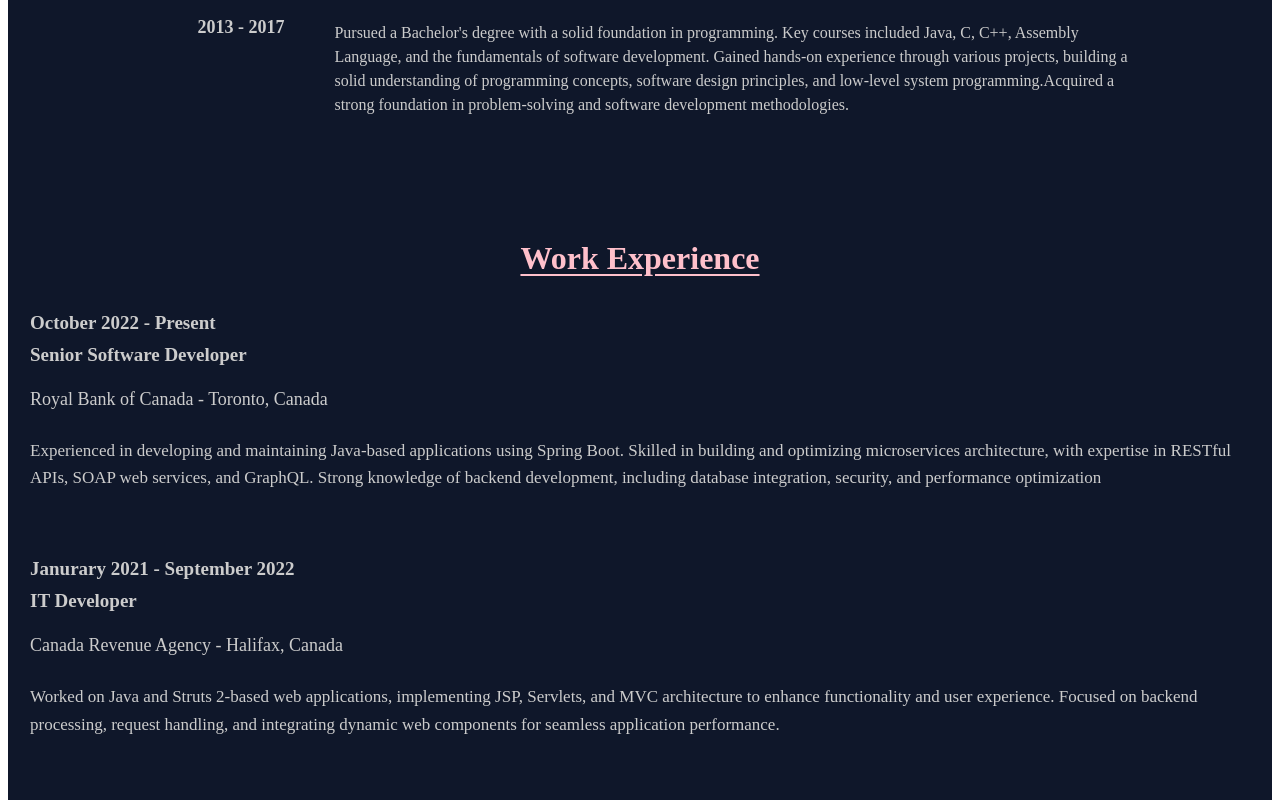
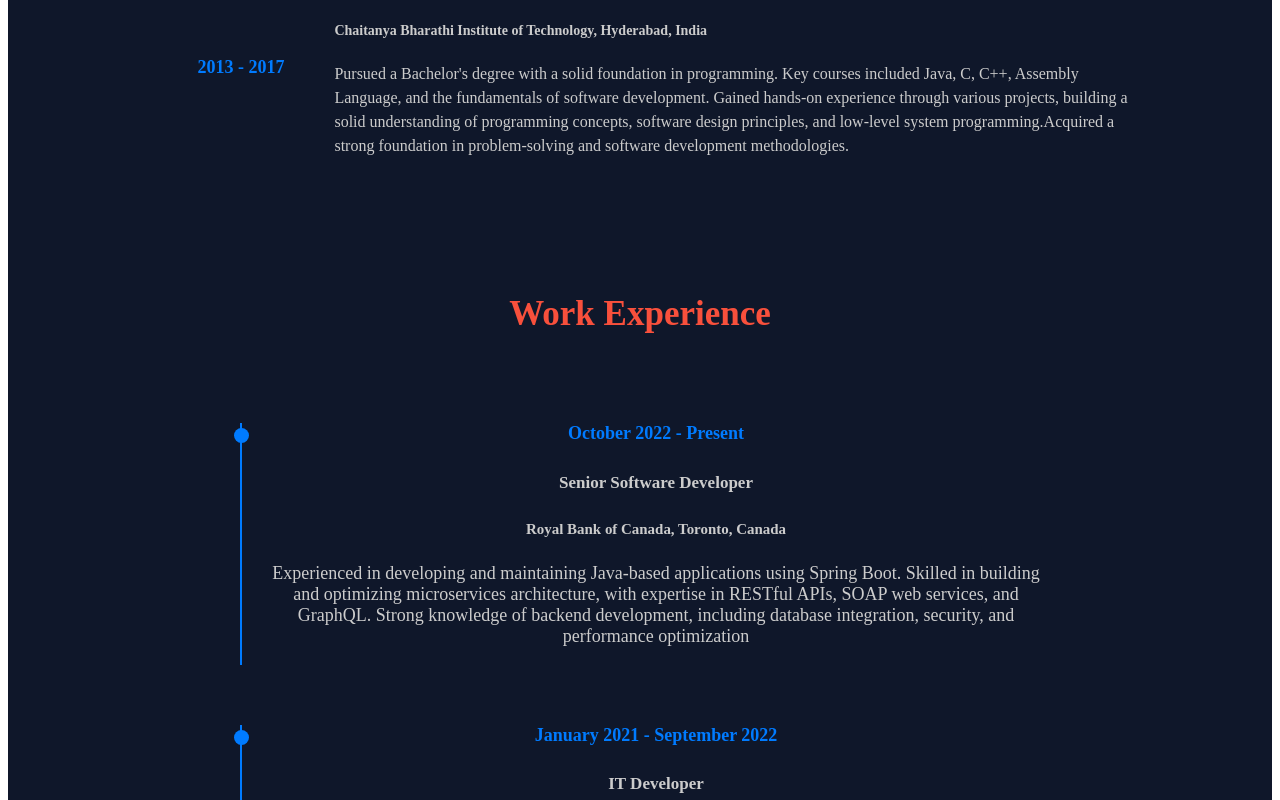
Before and after one commit to sidn7/SidWebsite, an Angular app: page / in a window 1280 px wide. Shown: the part 1800-2600 px from the top of the page. Built offline with nearby package versions, Linux system fonts and the light colour scheme.

Commit message:
Adding design

```diff
--- a/src/app/about-section/about-section.component.css
+++ b/src/app/about-section/about-section.component.css
@@ -33,9 +33,10 @@
 .about-me h2 {
   margin: 0;
   font-size: 1.8em;
-  color: pink;
-  text-decoration: underline;
-  text-underline-offset: 5px;
+  color: #F96857;
+  text-align: center;
+  --text-decoration: underline;
+  --text-underline-offset: 5px;
   text-decoration-thickness: 2px;
 }
 
--- a/src/app/body/body.component.css
+++ b/src/app/body/body.component.css
@@ -31,7 +31,8 @@
 .title {
   font-size: 3.2em; /* Adjust as needed */
   margin:25px 0 0 0; /* Adjust space between name and title */
-  color: #CCCCCC; /* Subtle color for contrast */
+
+
 }
 
 h1, h2 {
--- a/src/app/contact/contact.component.css
+++ b/src/app/contact/contact.component.css
@@ -28,9 +28,9 @@ html, body {
 h2 {
   font-size: 2rem;
   font-weight: bold;
-  color: pink;
+  color: #F96857;
   margin-bottom: 20px;
-  text-decoration: underline;
+  --text-decoration: underline;
   text-underline-offset: 5px;
   text-decoration-thickness: 2px;
 }
@@ -42,12 +42,12 @@ h2 {
   box-shadow: 0 4px 8px rgba(0, 0, 0, 0.1);
   width: 100%;
   max-width: 500px;
-  border: 1px solid #ccc;
+  border: 0.5px solid #ccc;
 }
 
 p {
   font-size: 18px;
-  color: #667;
+  color: white;
   margin-bottom: 20px;
 }
 
@@ -62,7 +62,7 @@ input, textarea {
 
 button {
   padding: 12px;
-  background-color: #007bff;
+  background-color: #0056b3;
   color: white;
   border: none;
   border-radius: 5px;
@@ -74,13 +74,13 @@ button {
 }
 
 button:hover {
-  background-color: #0056b3;
+  background-color: #007bff;
 }
 
 footer {
   margin-top: 40px;
   text-align: center;
-  background-color: rgb(237, 188, 188);
+  background-color: #F96857;
   color: white;
   padding: 20px;
   width: 100%;
@@ -96,7 +96,7 @@ footer {
 .social-links a {
   text-decoration: none;
   font-weight: bold;
-  color: #667;
+  color: white;
   transition: color 0.3s ease;
 }
 
@@ -110,14 +110,15 @@ footer {
   text-align: center;
   border-radius: 5px;
   font-size: 18px;
+  color: #CCCCCC;
 }
 
 .response-message.success {
-  background-color: #d4edda;
-  color: #667;
+  --background-color: #d4edda;
+  color: #CCCCCC;
 }
 
 .response-message.error {
-  background-color: #f8d7da;
-  color: #667;
+  --background-color: #f8d7da;
+  color: #CCCCCC;
 }
--- a/src/app/contact/contact.component.ts
+++ b/src/app/contact/contact.component.ts
@@ -42,7 +42,7 @@ export class ContactComponent {
     emailjs.send('service_sfmawnf', 'template_d6qtpdb', templateParams,'wHnvrSZikrJT977Za')
       .then((response) => {
         console.log('Email sent successfully:', response);
-        this.responseMessage = 'Your message was sent successfully! Thank you for reaching out!';
+        this.responseMessage = 'Your message was sent successfully. Thank you for reaching out!';
         this.clearForm()
       })
       .catch((error) => {
--- a/src/app/education-section/education-section.component.css
+++ b/src/app/education-section/education-section.component.css
@@ -7,10 +7,11 @@
   flex-direction: column;
   align-items: center;
   gap: 20px; /* Space between each education entry */
+  margin-top: 70px;
 }
 
 .section-heading {
-  color: #CCCCCC;
+  color: #F96857;
   font-size: 35px;
 
 }
@@ -27,7 +28,7 @@
   font-weight: bold;
   min-width: 150px;
   text-align: right;
-  color: #CCCCCC;
+  color: #007bff;
   flex-shrink: 0;
 }
 
@@ -54,7 +55,7 @@
   font-size: 20px;
   font-weight: bold;
   margin-top: 5px;
-  color: #CCCCCC;
+  color: rgb(115, 176, 227);
 }
 
 p {
--- a/src/app/experience-section/experience-section.component.css
+++ b/src/app/experience-section/experience-section.component.css
@@ -1,86 +1,54 @@
 /* work-experience.component.css */
 .work-experience-home {
-  --background: linear-gradient(to right, #f8f9fa, #e9ecef);
+  text-align: center;
+  margin-top: 120px;
+}
+
+.section-heading {
+
+  color: #F8503C;
+  font-size: 35px;
+}
+
+.timeline {
+  padding-top: 60px;
+  position: relative;
+  max-width: 800px;
+  margin: auto;
+}
+
+.timeline-item {
+  display: flex;
+  align-items: flex-start;
+  margin-bottom: 60px;
+  position: relative;
+}
+
+.timeline-marker {
+  width: 15px;
+  height: 15px;
+  background-color: #007bff;
+  border-radius: 50%;
+  position: absolute;
+  left: -6.5px;
+  top: 5px;
+}
+
+.timeline-content {
+  padding-left: 30px;
+  border-left: 2px solid #007bff;
+  font-size:18px;
+  color: #CCCCCC;
 
 }
 
-.work-experience-section {
-  max-width: 1250px;
-  margin: 0 auto;
-  transition: transform 0.3s ease;
-  padding-top: 80px;
-
-}
-
-.work-experience-section h2 {
-  text-align: center;
-  margin-bottom: 20px;
-  color: pink;
-  text-decoration: underline;
-  text-underline-offset: 5px;
-  text-decoration-thickness: 2px;
-  font-size: 2rem;
-
-}
-
-.work-block {
-  display: flex;
-  align-items: center;
-  margin-bottom: 20px;
-  padding: 15px;
-  border-radius: 8px;
-  --background-color: #f9f9f9;
-  --box-shadow: 0px 4px 8px #CCCCCC;
-}
-
-.order-symbol {
-  display: flex;
-  align-items: center;
-  justify-content: center;
-  width:55px;
-  height: 40px;
-  border-radius: 50%;
-  background-color: #4CAF50; /* Green background for the symbol */
-  color: white;
-  font-size: 16px;
+.work-year {
   font-weight: bold;
-  margin-right: 15px;
-}
-
-.date {
-  font-size: 19px;
-  font-weight: bold;
-  color: #CCCCCC;
+  color: #007bff;
   margin-bottom: 5px;
 }
 
-.details {
-  display: flex;
-  flex-direction: column;
-
-}
-
 .title {
-  font-size: 19px;
-  font-weight: 600;
-  color: #CCCCCC;
-  margin: 5px 0;
-}
-
-.company {
-  font-size: 18px;
-  color: #CCCCCC;
-  margin-bottom: 10px;
-}
-
-.description {
   font-size: 17px;
-  line-height: 1.6;
   color: #CCCCCC;
 }
-
-/* Card Hover Effect */
-.work-block:hover {
-  transform: translateY(-5px);
-  transition: transform 0.3s ease;
-}
--- a/src/app/experience-section/experience-section.component.html
+++ b/src/app/experience-section/experience-section.component.html
@@ -1,14 +1,14 @@
 <!-- work-experience.component.html -->
-<div class ="work-experience-home">
-  <div class="work-experience-section">
-    <h2>Work Experience</h2>
-    <div class="work-block" *ngFor="let job of workExperience; index as i">
-
-      <div class="details">
-        <div class="date">{{ job.date }}</div>
-        <h3 class="title">{{ job.title }}</h3>
-        <p class="company">{{ job.company }} - {{ job.location }} </p>
-        <p class="description">{{ job.description }}</p>
+<div class="work-experience-home">
+  <h2 class="section-heading">Work Experience</h2>
+  <div class="timeline">
+    <div class="timeline-item" *ngFor="let job of workExperience; index as i">
+      <div class="timeline-marker"></div>
+      <div class="timeline-content">
+        <div class="work-year">{{ job.date }}</div>
+        <h5 class="title">{{ job.title }}</h5>
+        <h5 class="company">{{ job.company }}, {{ job.location }}</h5>
+        <p>{{ job.description }}</p>
       </div>
     </div>
   </div>
--- a/src/app/experience-section/experience-section.component.ts
+++ b/src/app/experience-section/experience-section.component.ts
@@ -15,7 +15,7 @@ export class ExperienceSectionComponent {
       description: 'Experienced in developing and maintaining Java-based applications using Spring Boot. Skilled in building and optimizing microservices architecture, with expertise in RESTful APIs, SOAP web services, and GraphQL. Strong knowledge of backend development, including database integration, security, and performance optimization'
     },
     {
-      date: 'Janurary 2021 - September 2022',
+      date: 'January 2021 - September 2022',
       location: 'Halifax, Canada',
       title: 'IT Developer',
       company: 'Canada Revenue Agency',
```
